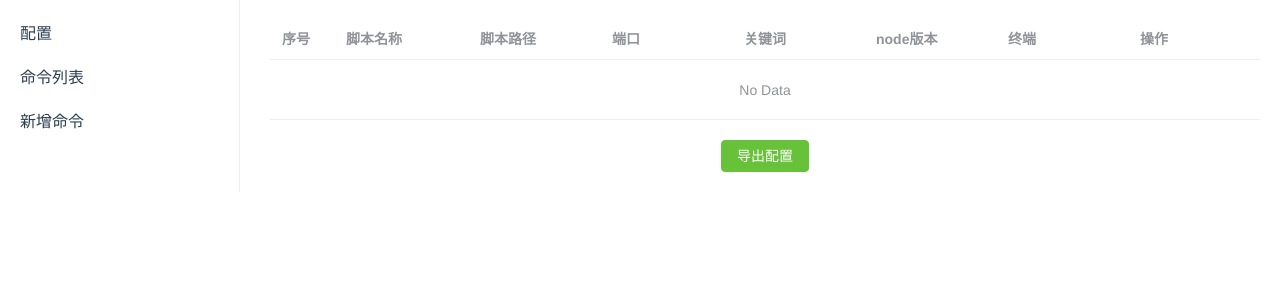
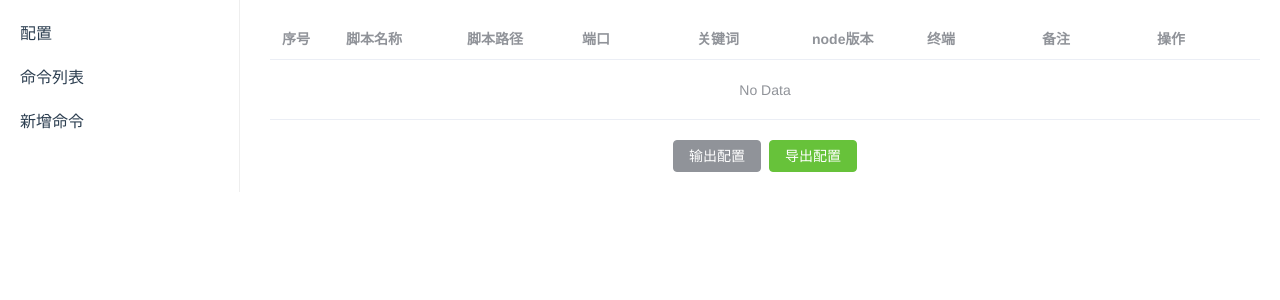
Before and after one commit to kscript/command-manager, a Vue app: page /manager in a window 1280 px wide. Both pictures are taken after a click on the element "命令列表". Shown: the top 300 px of the page. Built offline with nearby package versions, Linux system fonts and the light colour scheme.

Commit message:
添加备注属性

```diff
--- a/src/views/manager/common.js
+++ b/src/views/manager/common.js
@@ -17,3 +17,6 @@ const download = (content) => {
 export const handleDownload = () => {
   download(JSON.stringify(manifest.value, null, 2))
 }
+export const handleOutput = () => {
+  console.log(manifest.value)
+}
--- a/src/views/manager/list.vue
+++ b/src/views/manager/list.vue
@@ -7,6 +7,7 @@
     <el-table-column prop="keywords" label="关键词" />
     <el-table-column prop="nodeVersion" label="node版本" />
     <el-table-column prop="terminal" label="终端" />
+    <el-table-column prop="desc" label="备注" />
     <el-table-column prop="handle" label="操作">
       <template #default="{ row }">
         <el-button type="primary" size="small" @click="emit('edit', row)">修改</el-button>
@@ -15,13 +16,14 @@
     </el-table-column>
   </el-table>
   <el-space>
+    <el-button type="info" @click="handleOutput">输出配置</el-button>
     <el-button type="success" @click="handleDownload">导出配置</el-button>
   </el-space>
 </template>
 
 <script setup>
 import { ref, defineEmits } from 'vue'
-import { handleDownload, manifest } from './common'
+import { handleOutput, handleDownload, manifest } from './common'
 const emit = defineEmits(['edit', 'copy'])
 const tableData = ref(manifest.value.commands)
 </script>
```
